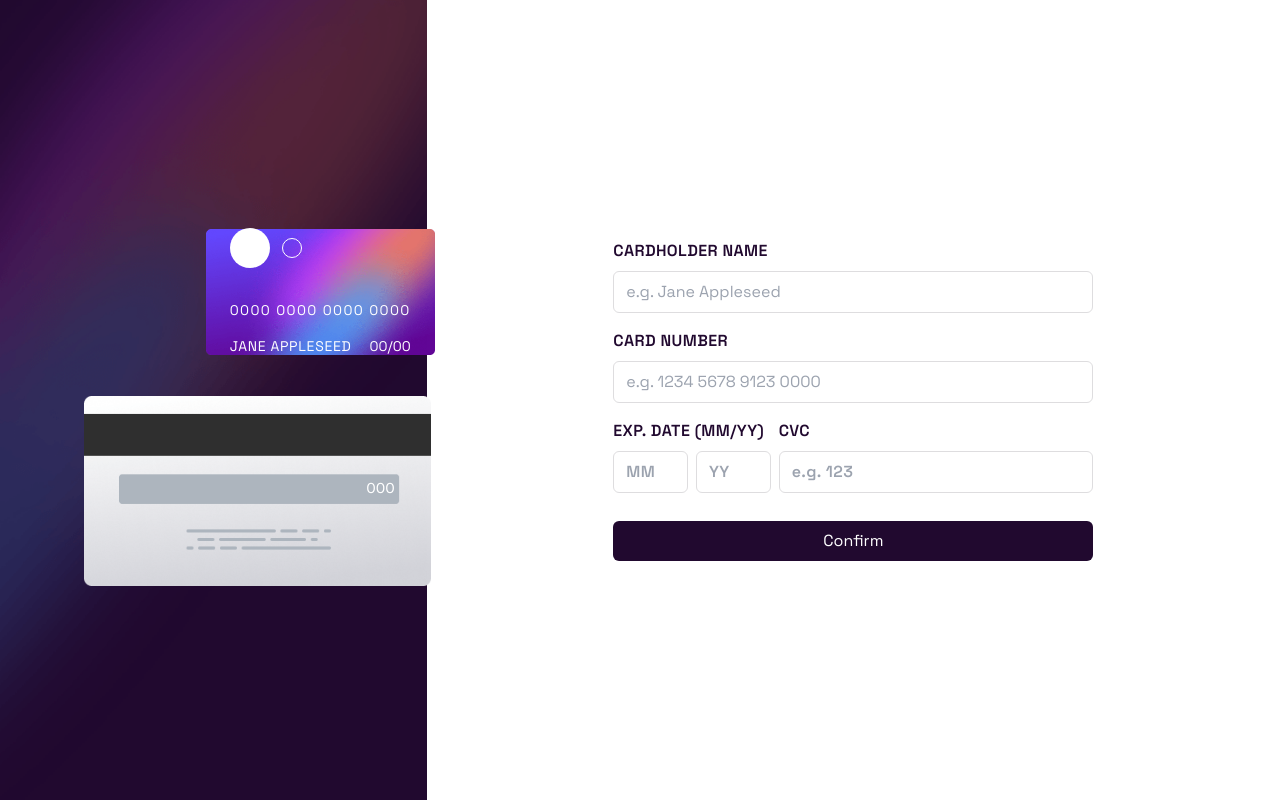
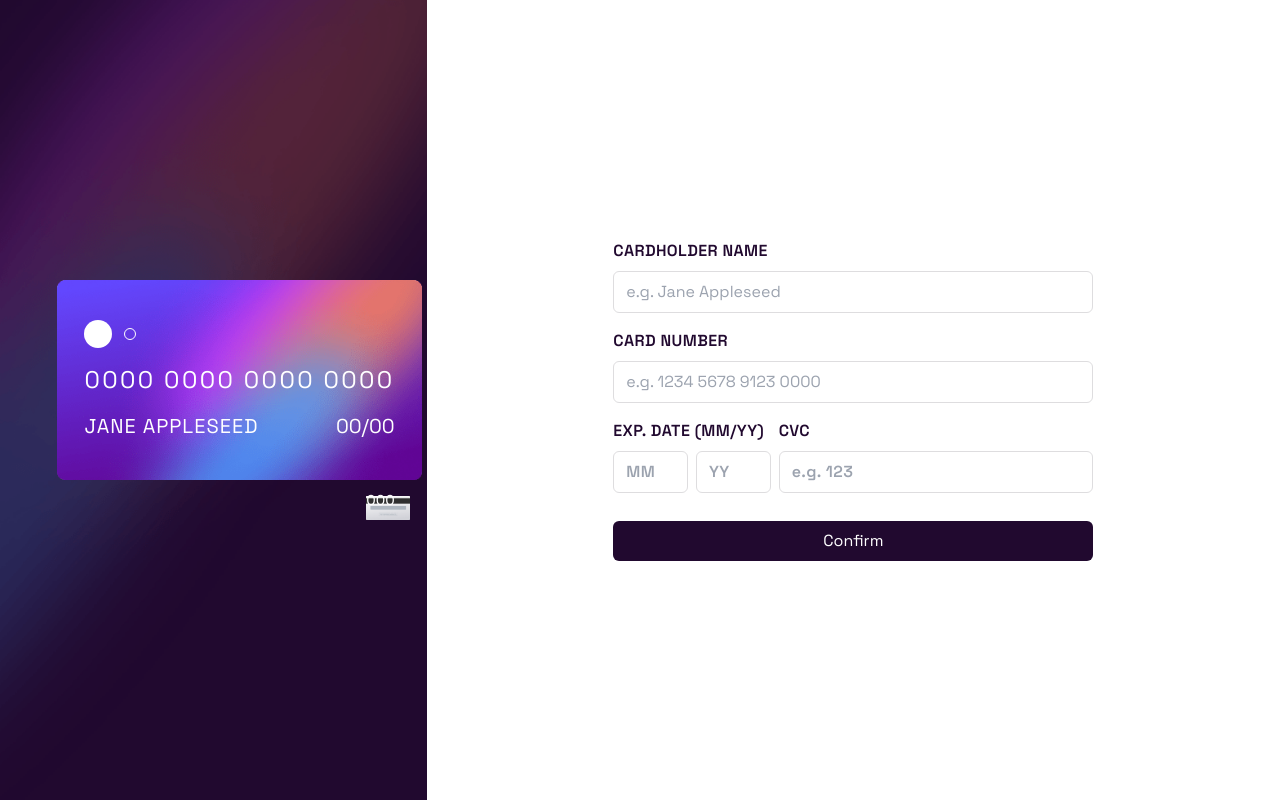
Before and after one commit to AslamtoIbrahim/Interactive-card-details-form, a website: page index.html in a window 1280 px wide. Drawn offline with Linux system fonts and the light colour scheme.

Commit message:
add some code

```diff
--- a/index.html
+++ b/index.html
@@ -31,27 +31,28 @@
     <div class="bg-no-repeat bg-cover flex flex-col justify-center items-end"
       style="background-image: url(images/bg-main-desktop.png);">
 
-      <div class="bg-no-repeat bg-contain bg-center h-fit
-       box-border text-white flex flex-col gap-8  justify-between p-6 mb-4
+      <div class="bg-no-repeat bg-contain bg-center h-fit w-fit
+       box-border text-white flex flex-col gap-4  justify-between p-6 lg:p-10 mb-4
        relative left-2" style="background-image: url(images/bg-card-front.png);">
 
         <div class="flex items-center gap-3">
-          <span class="inline-block w-10 h-10 bg-white rounded-full "></span>
-          <span class="inline-block w-5 h-5 border-white border-[1px] rounded-full "></span>
+          <span class="inline-block w-7 h-7 bg-white rounded-full "></span>
+          <span class="inline-block w-3 h-3 border-white border-[1px] rounded-full "></span>
         </div>
 
         <div class="w-full font-spgr">
-          <p class="text-1xl tracking-widest text-[0.7rem] sm:text-sm ">0000 0000 0000 0000</p>
-          <div class="flex justify-between mt-4 uppercase ">
-            <span class="tracking-wider text-[0.5rem] sm:text-sm">Jane Appleseed</span>
-            <span class="text-[0.5rem] sm:text-sm">00/00</span>
+          <p class="text-1xl tracking-widest text-[0.6rem] sm:text-sm md:text-base lg:text-2xl ">0000 0000 0000 0000</p>
+          <div class="flex justify-between mt-4 uppercase text-[0.5rem] sm:text-sm md:text-base lg:text-xl">
+            <span class="tracking-wider">Jane Appleseed</span>
+            <span class="">00/00</span>
           </div>
         </div>
 
       </div>
 
-      <div class="bg-no-repeat bg-contain w-[347px] h-[200px] flex items-center justify-end
-      relative left-1" style="background-image: url('./images/bg-card-back.png');">
+      <div class="bg-no-repeat bg-contain w-fit h-fit
+      flex items-center justify-end relative left-1"
+       style="background-image: url('./images/bg-card-back.png');">
         <span class="relative bottom-2 mr-9 text-white font-lfr text-base">000</span>
       </div>
     </div>
```
Also changed, not shown: src/styles.css.
